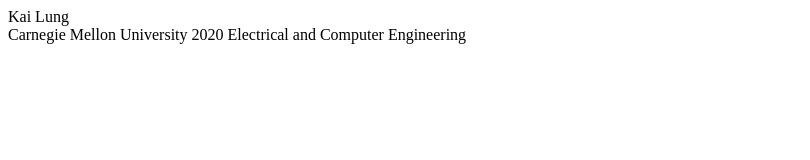
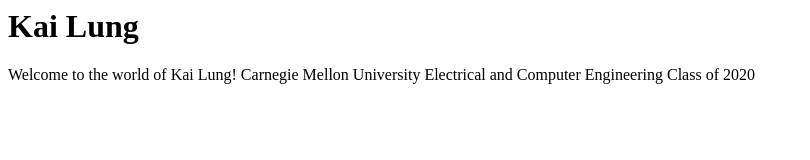
Before and after one commit to klung16/klung16.github.io, a plain HTML site: page index.html in a window 1280 px wide. Shown: the whole page, without its empty margins (0-810 px from the left). Drawn offline with Linux system fonts and the light colour scheme.

Commit message:
Updated index page

```diff
--- a/index.html
+++ b/index.html
@@ -1,16 +1,12 @@
+<html>
 <head>
   <title>Kai Lung</title>
 </head>
-
 <body>
-  <div class="main-bio">
-    <div class="main-bio-area center flow-text">
-      Kai Lung
-    </div>
-    <div class="main-bio-subtitle center flow-text">
-      Carnegie Mellon University 2020
-      Electrical and Computer Engineering
-    </div>
-  </div>
+  <h1>Kai Lung</h1>
+  <p>Welcome to the world of Kai Lung!
+     Carnegie Mellon University
+     Electrical and Computer Engineering
+     Class of 2020</p>
 </body>
 </html>
```
